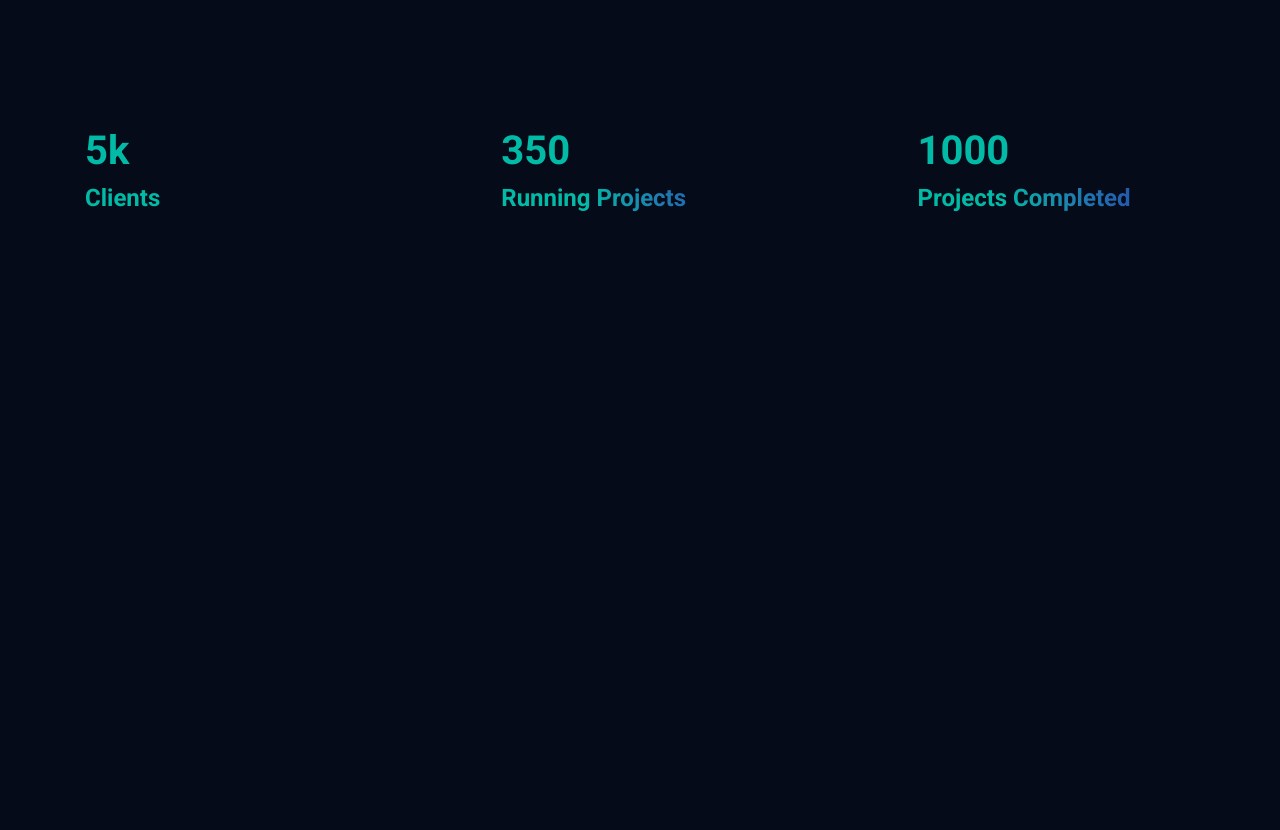
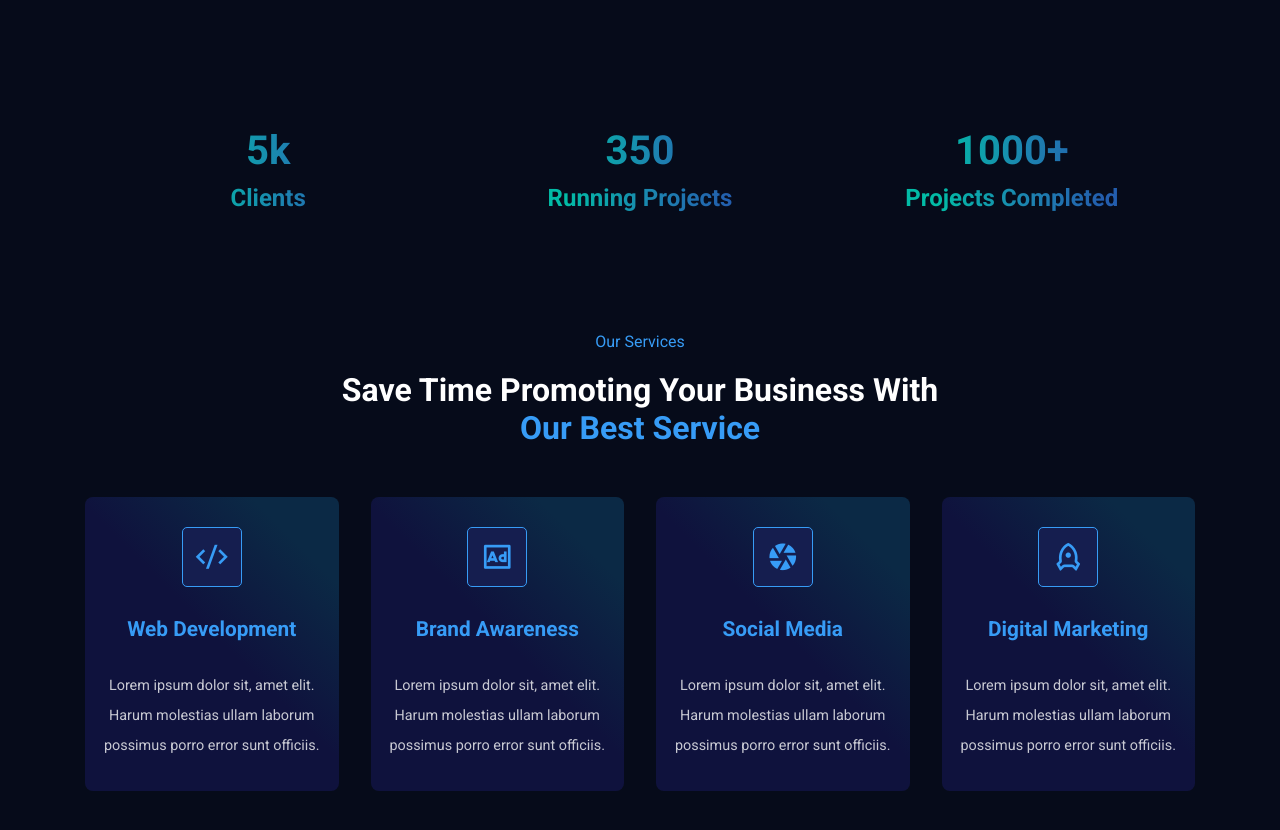
Before and after one commit to CollinsDrew/industry-insider, a React (Create React App) app: page / in a window 1280 px wide. Shown: the part 560-1390 px from the top of the page. Before the commit the page ends 832 px from the top, so only its background shows below. Built offline with nearby package versions, Linux system fonts and the light colour scheme.

Commit message:
services cards added

```diff
--- a/src/App.css
+++ b/src/App.css
@@ -75,6 +75,7 @@ a {
 
 h1,h2 {
     color: var(--heading-color);
+    font-size: 2rem;
 }
 
 section {
@@ -92,3 +93,10 @@ section {
   line-height: 30px;
   font-size: .9rem;
 }
+
+.subtitle {
+  font-size: 1rem;
+  color: var(--primary-color);
+  font-weight: 400;
+  margin-bottom: 20px;
+}
--- a/src/App.js
+++ b/src/App.js
@@ -3,6 +3,7 @@ import "./App.css";
 import Header from "./components/Header/Header";
 import Hero from "./components/UI/Hero";
 import Counter from "./components/UI/Counter";
+import Services from "./components/UI/Services";
 
 function App() {
   return (
@@ -10,6 +11,7 @@ function App() {
       <Header />
       <Hero />
       <Counter />
+      <Services />
     </>
   );
 }
--- a/src/components/UI/Counter.jsx
+++ b/src/components/UI/Counter.jsx
@@ -12,18 +12,18 @@ const counterData = [
     text: "Running Projects",
   },
   {
-    number: 1000,
+    number: "1000+",
     text: "Projects Completed",
   },
 ];
 
 const Counter = () => {
   return (
-    <section className="counter">
+    <section className="counter" id="projects">
       <div className="container">
         <div className="counter__wrapper">
           {counterData.map((item, index) => (
-            <div className="counter__item">
+            <div className="counter__item" key={index}>
               <h3 className="counter__number">{item.number}</h3>
               <h4 className="counter__title">{item.text}</h4>
             </div>
--- /dev/null
+++ b/src/components/UI/Services.jsx
@@ -0,0 +1,54 @@
+import React from "react";
+
+import "../../styles/services.css";
+
+const serviceData = [
+  {
+    icon: "ri-code-s-slash-line",
+    title: "Web Development",
+    desc: "Lorem ipsum dolor sit, amet elit. Harum molestias ullam laborum possimus porro error sunt officiis.",
+  },
+  {
+    icon: "ri-advertisement-line",
+    title: "Brand Awareness",
+    desc: "Lorem ipsum dolor sit, amet elit. Harum molestias ullam laborum possimus porro error sunt officiis.",
+  },
+  {
+    icon: "ri-camera-lens-fill",
+    title: "Social Media",
+    desc: "Lorem ipsum dolor sit, amet elit. Harum molestias ullam laborum possimus porro error sunt officiis.",
+  },
+  {
+    icon: "ri-rocket-line",
+    title: "Digital Marketing",
+    desc: "Lorem ipsum dolor sit, amet elit. Harum molestias ullam laborum possimus porro error sunt officiis.",
+  },
+];
+
+const Services = () => {
+  return (
+    <section id="services">
+      <div className="container">
+        <div className="services__top-content">
+          <h6 className="subtitle">Our Services</h6>
+          <h2>Save Time Promoting Your Business With</h2>
+          <h2 className="highlight">Our Best Service</h2>
+        </div>
+
+        <div className="service__item-wrapper">
+          {serviceData.map((item, index) => (
+            <div className="services__item" key={index}>
+              <span className="service__icon">
+                <i class={item.icon}></i>
+              </span>
+              <h3 className="services__title">{item.title}</h3>
+              <p className="description">{item.desc}</p>
+            </div>
+          ))}
+        </div>
+      </div>
+    </section>
+  );
+};
+
+export default Services;
--- a/src/styles/counter.css
+++ b/src/styles/counter.css
@@ -5,7 +5,8 @@
 }
 
 .counter__item {
-  width: 25%;
+  width: 33%;
+  text-align: center;
 }
 
 .counter__number,
--- /dev/null
+++ b/src/styles/services.css
@@ -0,0 +1,44 @@
+.services__top-content {
+  text-align: center;
+  margin-bottom: 50px;
+}
+
+.service__item-wrapper {
+  display: flex;
+  align-items: center;
+  justify-content: space-between;
+  column-gap: 2rem;
+}
+
+.services__item {
+  background: var(--card-bg);
+  width: 25%;
+  padding: 30px 15px;
+  text-align: center;
+  border-radius: 0.5rem;
+  cursor: pointer;
+}
+
+.service__icon {
+  width: 60px;
+  height: 60px;
+  display: flex;
+  align-items: center;
+  justify-content: center;
+  margin: auto;
+  background: var(--icon-bg);
+  border-radius: 5px;
+  margin-bottom: 30px;
+  border: 1px solid var(--primary-color);
+}
+
+.service__icon i {
+  font-size: 2rem;
+  color: var(--primary-color);
+}
+
+.services__title {
+  color: var(--primary-color);
+  font-size: 1.3rem;
+  margin-bottom: 30px;
+}
```
